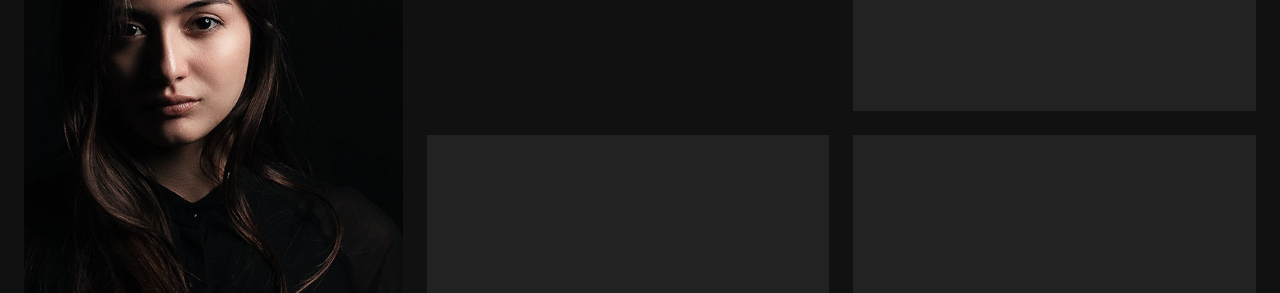
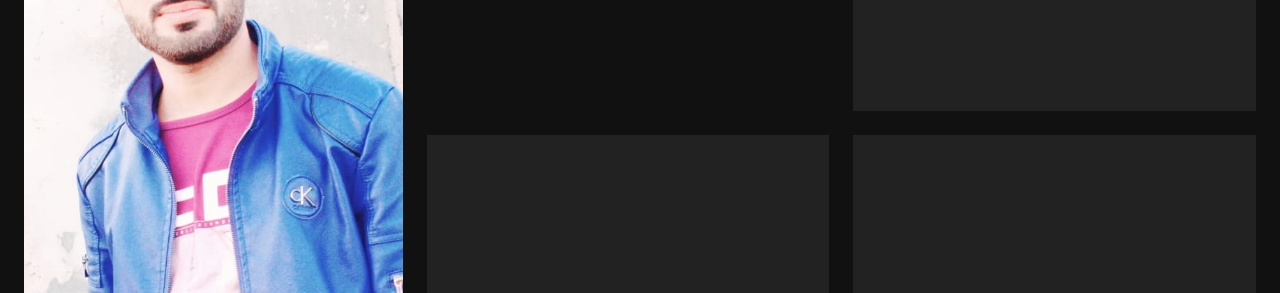
Before and after one commit to Sanaver/portfolio, a plain HTML site: page index.html in a window 1280 px wide. Shown: the part 277-570 px from the top of the page. Drawn offline with Linux system fonts and the light colour scheme.

Commit message:
new code

```diff
--- a/css/style.css
+++ b/css/style.css
@@ -183,7 +183,7 @@ body {
 }
 
 .main-picture.woman {
-  background-image: url("../images/woman.jpg");
+  background-image: url("../images/sanavershahzad.png");
   padding: 0;
   margin-top: 24px;
   margin-left: 24px;
--- a/index.html
+++ b/index.html
@@ -3,7 +3,7 @@
 
 <head>
     <meta charset="utf-8" />
-    <title>Moscow - Personal Portfolio</title>
+    <title>Sanaver Shahzad</title>
     <meta name="viewport" content="width=device-width, initial-scale=1.0" />
     <link href="https://fonts.googleapis.com/css?family=Lato:400,700,900" rel="stylesheet">
 
```
Also changed, not shown: images/sanavershahzad.jpeg (added), images/sanavershahzad.png (added).
